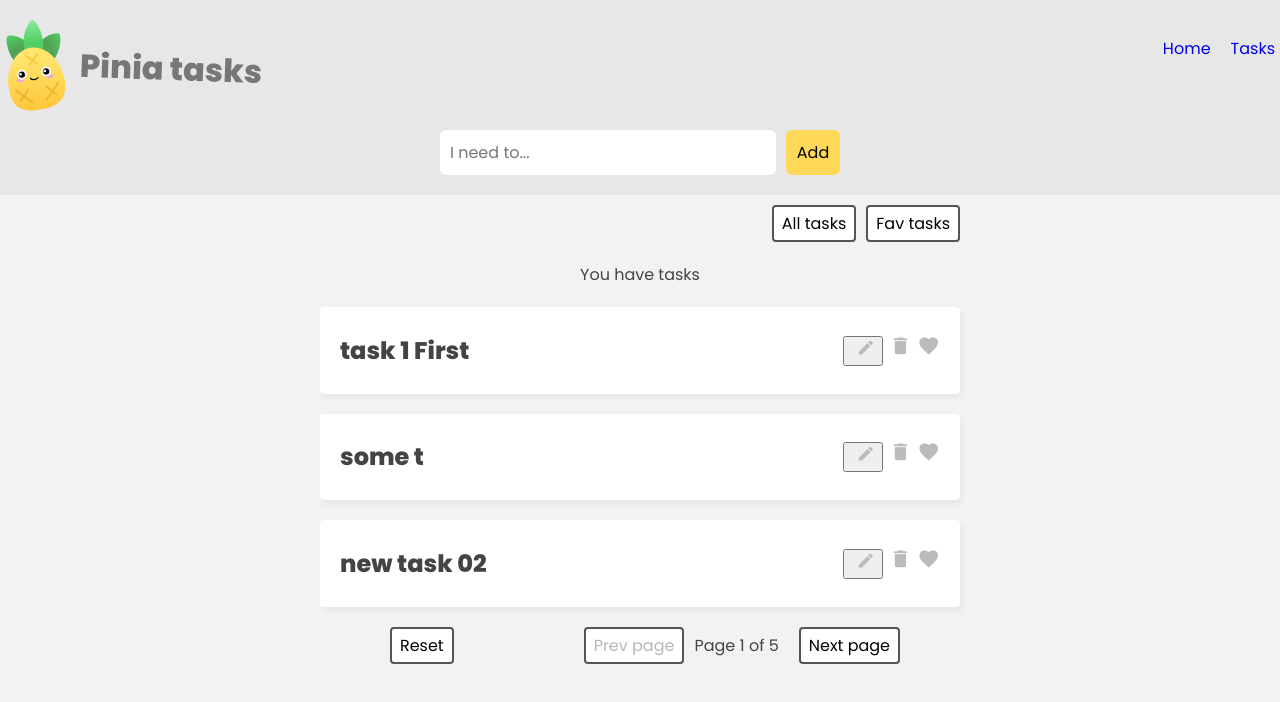
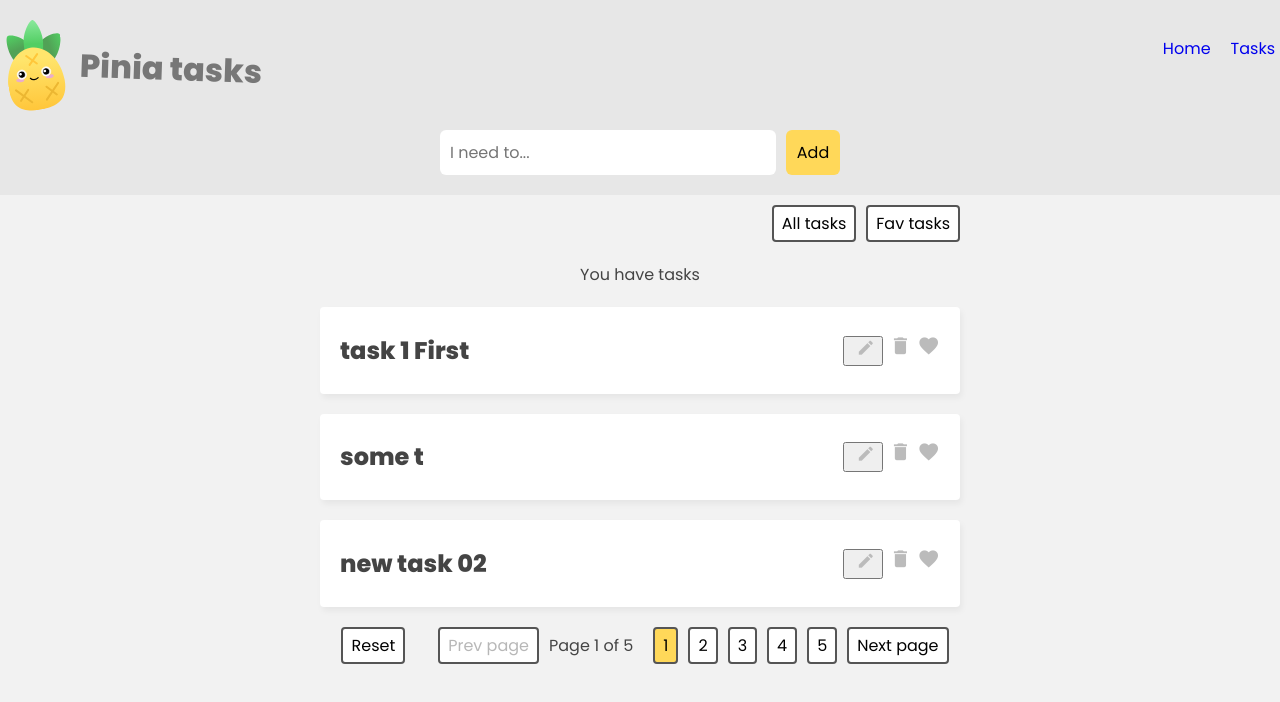
Before and after one commit to bohdanbatsenko/vue3-pinia-crud, a Vue app: page /tasks in a window 1280 px wide. Shown: the top 702 px of the page. Built offline with nearby package versions, Linux system fonts and the light colour scheme; data requests are answered from the project's data file.

Commit message:
pagination buttons added

```diff
--- a/src/components/PaginationComponent.vue
+++ b/src/components/PaginationComponent.vue
@@ -1,10 +1,26 @@
 <template>
-  <div class="pagination-wrapper">
+  <div class="pagination-wrapper" aria-label="row pagination">
     <button
       @click="prevPage"
       :disabled="currentPage === 1"
       >Prev page</button>
       <span class="current-page">Page {{ currentPage }} of {{ totalPages }}</span>
+      <button
+        v-for="index in totalPages"
+        :key="index"
+        :aria-label="'go to page ' + index"
+        class="page-item"
+        :class="{
+            'active-page': currentPage === index,
+          }"
+        @click="setCurrentPage(index)"
+        >
+        <span
+          class="page-link"
+        >
+          {{ index }}
+        </span>
+      </button>
       <button
         @click="nextPage"
         :disabled="currentPage === totalPages"
--- a/src/style.css
+++ b/src/style.css
@@ -153,8 +153,8 @@ p.invalid {
   color: red;
 }
 
-.pagination-wrapper {
-
+.pagination-wrapper .page-item.active-page{
+  background:#ffd859;
 }
 .actions-wrapper {
   width: 640px;
```
Also changed, not shown: vercel.json (added).
